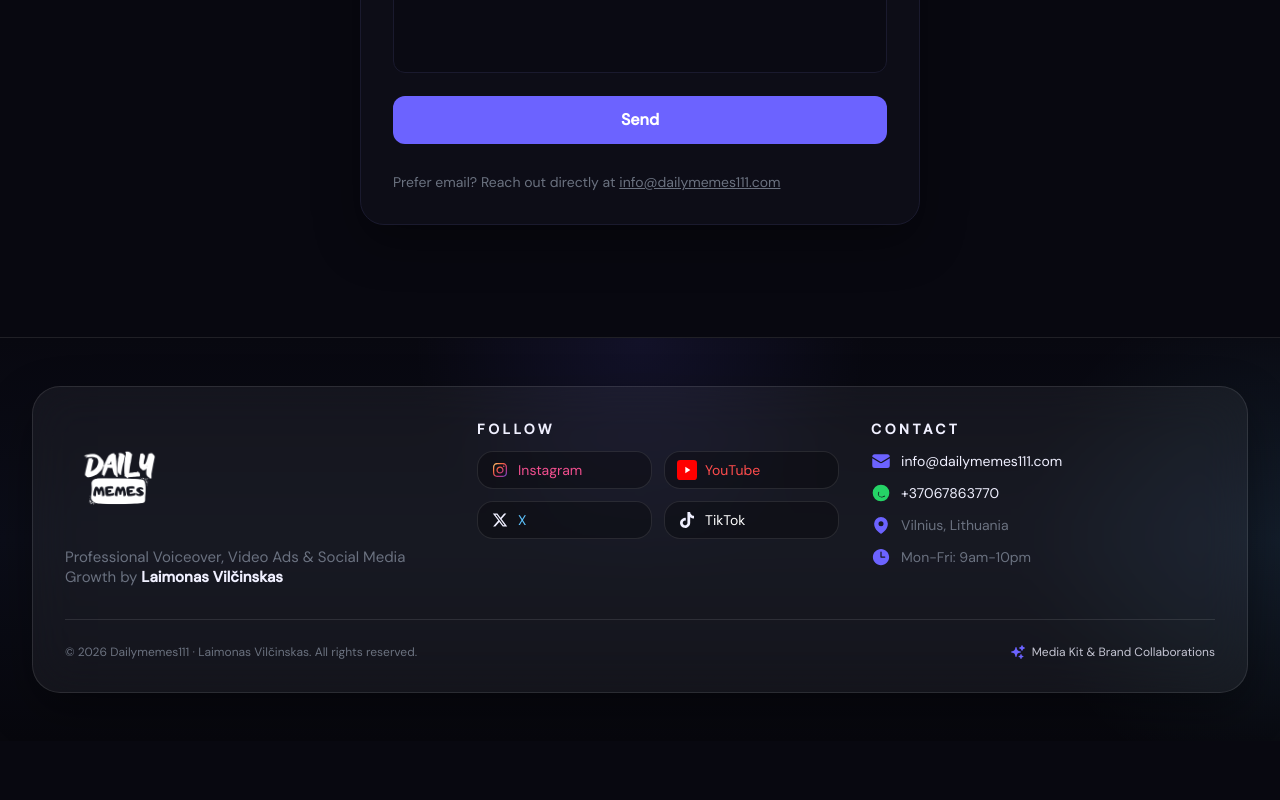
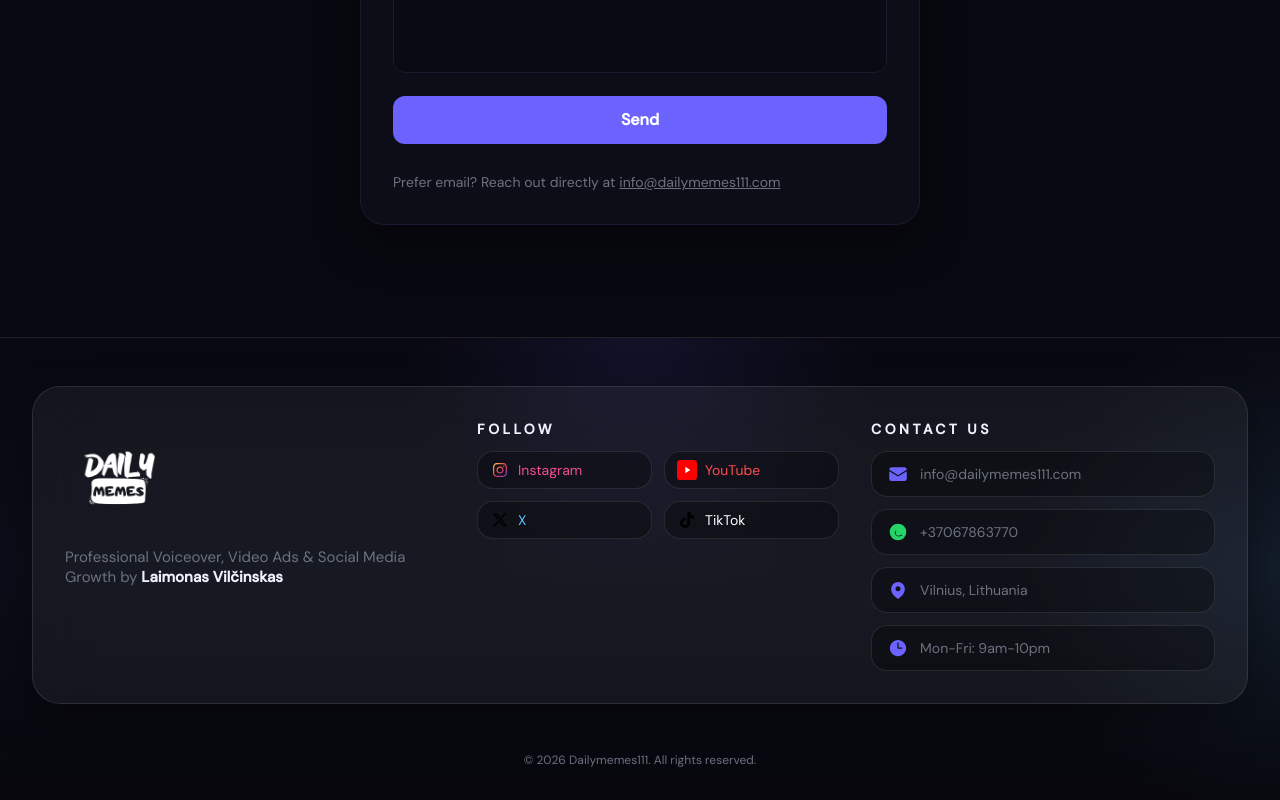
Before and after one commit to Dailymemes111/daily-memes, a Next.js app: page / in a window 1280 px wide. Shown: the part 5055-5855 px from the top of the page. Before the commit the page ends 5796 px from the top, so only its background shows below. Built offline with nearby package versions, Linux system fonts and the light colour scheme.

Commit message:
Update Footer.tsx

```diff
--- a/src/components/Footer.tsx
+++ b/src/components/Footer.tsx
@@ -10,7 +10,7 @@ import Image from "next/image";
 const BrandIcon = {
   instagram: (props: { className?: string }) => (
     <svg
-      xmlns="http://w3.org"
+      xmlns="http://www.w3.org/2000/svg"
       className={props.className}
       viewBox="0 0 640 640"
       aria-hidden
@@ -36,12 +36,12 @@ const BrandIcon = {
     </svg>
   ),
   x: (props: { className?: string }) => (
-    <svg xmlns="http://w3.org" viewBox="0 0 640 640">
+    <svg xmlns="http://www.w3.org/2000/svg" viewBox="0 0 640 640">
       <path d="M453.2 112L523.8 112L369.6 288.2L551 528L409 528L297.7 382.6L170.5 528L99.8 528L264.7 339.5L90.8 112L236.4 112L336.9 244.9L453.2 112zM428.4 485.8L467.5 485.8L215.1 152L173.1 152L428.4 485.8z" />
     </svg>
   ),
   tiktok: (props: { className?: string }) => (
-    <svg xmlns="http://w3.org" viewBox="0 0 640 640">
+    <svg xmlns="http://www.w3.org/2000/svg" viewBox="0 0 640 640">
       <path d="M544.5 273.9C500.5 274 457.5 260.3 421.7 234.7L421.7 413.4C421.7 446.5 411.6 478.8 392.7 506C373.8 533.2 347.1 554 316.1 565.6C285.1 577.2 251.3 579.1 219.2 570.9C187.1 562.7 158.3 545 136.5 520.1C114.7 495.2 101.2 464.1 97.5 431.2C93.8 398.3 100.4 365.1 116.1 336C131.8 306.9 156.1 283.3 185.7 268.3C215.3 253.3 248.6 247.8 281.4 252.3L281.4 342.2C266.4 337.5 250.3 337.6 235.4 342.6C220.5 347.6 207.5 357.2 198.4 369.9C189.3 382.6 184.4 398 184.5 413.8C184.6 429.6 189.7 444.8 199 457.5C208.3 470.2 221.4 479.6 236.4 484.4C251.4 489.2 267.5 489.2 282.4 484.3C297.3 479.4 310.4 469.9 319.6 457.2C328.8 444.5 333.8 429.1 333.8 413.4L333.8 64L421.8 64C421.7 71.4 422.4 78.9 423.7 86.2C426.8 102.5 433.1 118.1 442.4 131.9C451.7 145.7 463.7 157.5 477.6 166.5C497.5 179.6 520.8 186.6 544.6 186.6L544.6 274z" />
     </svg>
   ),
@@ -60,8 +60,8 @@ export default function Footer() {
   const email = siteData.contact?.email || siteData.contactEmail;
   const whatsappHref =
     siteData.social?.whatsapp ||
-    `https://wa.me{siteData.contact?.whatsappNumber || "37067863770"}`;
-  const mapsHref = `https://google.com{encodeURIComponent(
+    `https://wa.me/${siteData.contact?.whatsappNumber || "37067863770"}`;
+  const mapsHref = `https://www.google.com/maps/search/?api=1&query=${encodeURIComponent(
     siteData.business?.address || "Vilnius, Lithuania",
   )}`;
 
@@ -71,8 +71,8 @@ export default function Footer() {
 
       <div className="relative mx-auto w-full max-w-[1500px] px-6 py-10 md:px-8 lg:py-12">
         <div className="rounded-[28px] border border-white/10 bg-white/5 p-6 shadow-[0_18px_45px_rgba(0,0,0,0.35)] backdrop-blur-xl md:p-8">
-          <div className="grid gap-8 lg:grid-cols-[1.05fr_1fr_0.95fr]">
-            <div>
+          <div className=" grid gap-8 lg:grid-cols-[1.05fr_1fr_0.95fr]">
+            <div className="">
               <Image
                 src="/logos/logo.png"
                 alt={`${siteData.name} logo`}
@@ -84,10 +84,7 @@ export default function Footer() {
               />
 
               <p className="max-w-sm text-sm text-textMuted md:text-[15px]">
-                {siteData.tagline}{" "}
-                <span className="font-semibold text-textPrimary">
-                  {siteData.taglineSub}
-                </span>
+                {siteData.tagline}{" "}<span className="font-semibold text-textPrimary">{siteData.taglineSub}</span>
               </p>
             </div>
 
@@ -126,7 +123,7 @@ export default function Footer() {
                   rel="noreferrer"
                   className="inline-flex items-center gap-2 rounded-2xl border border-white/10 bg-black/30 px-3 py-2 text-sm text-textPrimary transition hover:-translate-y-0.5 hover:border-[#1DA1F2]/60 hover:bg-[#1DA1F2]/10"
                 >
-                  <span className="h-5 w-5 fill-current">
+                  <span className="h-5 w-5">
                     <BrandIcon.x className="h-5 w-5" />
                   </span>
                   <span className="text-[#5EC5FF]">X</span>
@@ -138,7 +135,7 @@ export default function Footer() {
                   rel="noreferrer"
                   className="inline-flex items-center gap-2 rounded-2xl border border-white/10 bg-black/30 px-3 py-2 text-sm text-textPrimary transition hover:-translate-y-0.5 hover:border-white/30 hover:bg-white/8"
                 >
-                  <span className="h-5 w-5 fill-current">
+                  <span className="h-5 w-5">
                     <BrandIcon.tiktok className="h-5 w-5" />
                   </span>
                   <span className="text-white">TikTok</span>
@@ -148,12 +145,12 @@ export default function Footer() {
 
             <div>
               <p className="mb-3 text-sm font-semibold uppercase tracking-[0.25em] text-textPrimary">
-                Contact
+                Contact Us
               </p>
-              <div className="space-y-3 text-sm text-textMuted">
+              <div className="flex flex-col gap-3">
                 <a
                   href={`mailto:${email}`}
-                  className="flex items-center gap-2.5 text-textPrimary transition hover:text-accent"
+                  className="inline-flex items-center gap-3 rounded-2xl border border-white/10 bg-black/30 px-4 py-3 text-sm text-textMuted transition hover:border-accent/40 hover:bg-accent/8 hover:text-textPrimary"
                 >
                   <EnvelopeIcon className="h-5 w-5 text-accent" />
                   <span>{email}</span>
@@ -163,41 +160,41 @@ export default function Footer() {
                   href={whatsappHref}
                   target="_blank"
                   rel="noreferrer"
-                  className="flex items-center gap-2.5 text-textPrimary transition hover:text-[#25D366]"
+                  className="inline-flex items-center gap-3 rounded-2xl border border-white/10 bg-black/30 px-4 py-3 text-sm text-textMuted transition hover:border-[#25D366]/50 hover:bg-[#25D366]/10 hover:text-textPrimary"
                 >
-                  <WhatsAppIcon className="h-5 w-5" />
-                  <span>{siteData.contact?.whatsappNumber || "+37067863770"}</span>
+                  <span className="h-5 w-5">
+                    <WhatsAppIcon className="h-5 w-5" />
+                  </span>
+                  <span>
+                    {siteData.contact?.whatsappNumber || "+37067863770"}
+                  </span>
                 </a>
 
                 <a
                   href={mapsHref}
                   target="_blank"
                   rel="noreferrer"
-                  className="flex items-center gap-2.5 transition hover:text-textPrimary"
+                  className="inline-flex items-center gap-3 rounded-2xl border border-white/10 bg-black/30 px-4 py-3 text-sm text-textMuted transition hover:border-accent/40 hover:bg-accent/8 hover:text-textPrimary"
                 >
                   <MapPinIcon className="h-5 w-5 text-accent" />
-                  <span>{siteData.business?.address || "Vilnius, Lithuania"}</span>
+                  <span>
+                    {siteData.business?.address || "Vilnius, Lithuania"}
+                  </span>
                 </a>
 
-                <div className="flex items-center gap-2.5">
+                <p className="inline-flex items-center gap-3 rounded-2xl border border-white/10 bg-black/30 px-4 py-3 text-sm text-textMuted">
                   <ClockIcon className="h-5 w-5 text-accent" />
-                  <span>{siteData.business?.hours || "Mon-Fri: 9am-10pm"}</span>
-                </div>
+                  <span>{siteData.business?.hours}</span>
+                </p>
               </div>
             </div>
           </div>
-
-          <div className="mt-8 flex flex-col items-center justify-between gap-3 border-t border-white/10 pt-6 text-xs text-textMuted sm:flex-row">
-            <p>
-              © {new Date().getFullYear()} {siteData.name} · {siteData.taglineSub}. All rights reserved.
-            </p>
-            <p className="inline-flex items-center gap-1.5 text-textPrimary/80">
-              <SparklesIcon className="h-4 w-4 text-accent" />
-              <span>Media Kit & Brand Collaborations</span>
-            </p>
-          </div>
         </div>
       </div>
+
+      <p className="pb-8 text-center text-xs text-textMuted">
+        &copy; {new Date().getFullYear()} {siteData.name}. All rights reserved.
+      </p>
     </footer>
   );
 }
```
